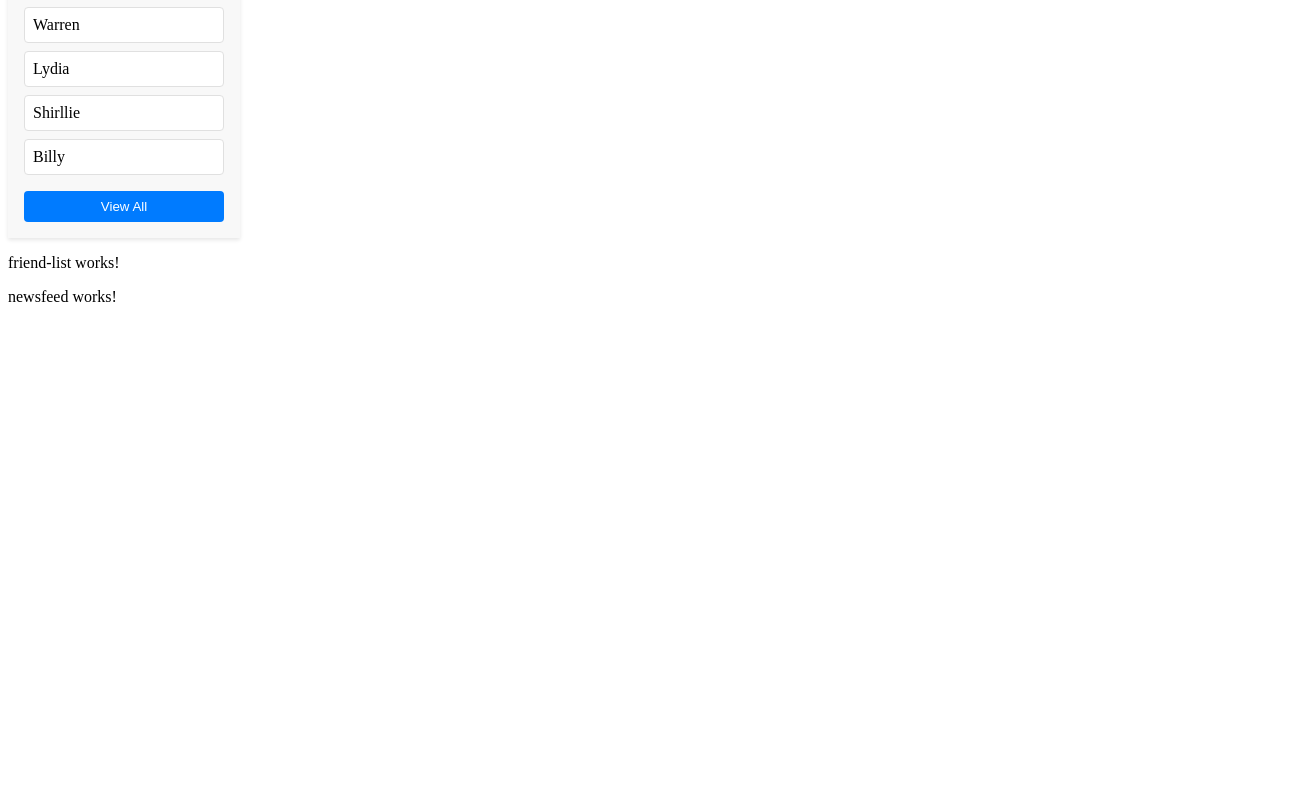
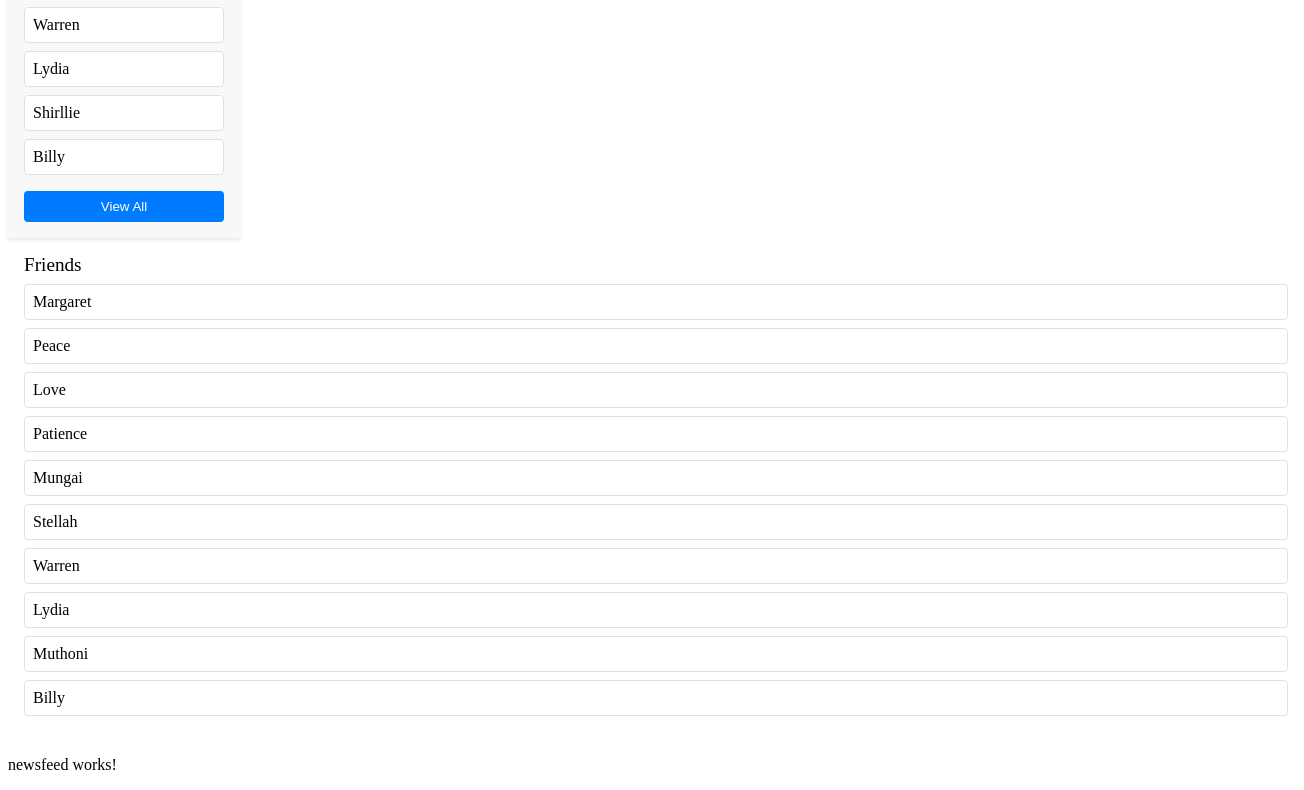
Before and after one commit to Shirllie-Apiyo/News-Feed, an Angular app in the folder newsfeed/: page / in a window 1280 px wide. Shown: the part 311-1101 px from the top of the page, 1304 px wide, since content can reach past the window. Before the commit the page ends 800 px from the top, so only its background shows below. Built offline with nearby package versions, Linux system fonts and the light colour scheme.

Commit message:
FriendList

```diff
--- a/newsfeed/src/app/friend-list/friend-list.component.css
+++ b/newsfeed/src/app/friend-list/friend-list.component.css
@@ -0,0 +1,30 @@
+.friend-list {
+  width: 100%;
+  padding: 1rem;
+}
+
+h2 {
+  margin-top: 0;
+  font-size: 1.2rem;
+  font-weight: 500;
+  margin-bottom: 0.5rem;
+}
+
+.list {
+  list-style-type: none;
+  padding: 0;
+  margin: 0;
+}
+
+.list li {
+  cursor: pointer;
+  padding: 0.5rem;
+  background-color: #ffffff;
+  border: 1px solid #e0e0e0;
+  border-radius: 4px;
+  margin-bottom:0.5rem;
+}
+
+.list li:hover {
+  background-color: #e0e0e0;
+}
--- a/newsfeed/src/app/friend-list/friend-list.component.html
+++ b/newsfeed/src/app/friend-list/friend-list.component.html
@@ -1 +1,8 @@
-<p>friend-list works!</p>
+<div class="friend-list">
+  <h2>Friends</h2>
+  <ul class="list">
+    <li *ngFor="let friend of friends" (click)="selectFriend(friend)">
+      {{ friend.name }}
+    </li>
+  </ul>
+</div>
--- a/newsfeed/src/app/friend-list/friend-list.component.ts
+++ b/newsfeed/src/app/friend-list/friend-list.component.ts
@@ -1,10 +1,31 @@
-import { Component } from '@angular/core';
+import { Component, OnInit, Output, EventEmitter } from '@angular/core';
 
 @Component({
   selector: 'app-friend-list',
   templateUrl: './friend-list.component.html',
   styleUrls: ['./friend-list.component.css']
 })
-export class FriendListComponent {
+export class FriendListComponent implements OnInit {
+  @Output() friendSelected = new EventEmitter<any>();
 
+  friends = [
+    {id:1, name:'Margaret'},
+    {id:2, name:'Peace'},
+    {id:3, name:'Love'},
+    {id:4, name:'Patience'},
+    {id:5, name:'Mungai'},
+    {id:6, name:'Stellah'},
+    {id:7, name:'Warren'},
+    {id:8, name:'Lydia'},
+    {id:9, name:'Muthoni'},
+    {id:10, name:'Billy'}
+  ];
+
+  constructor() {}
+
+  ngOnInit(): void {}
+
+  selectFriend(friend: any): void {
+    this.friendSelected.emit(friend);
+  }
 }
```
